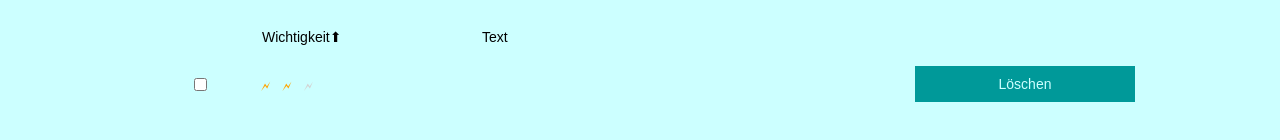
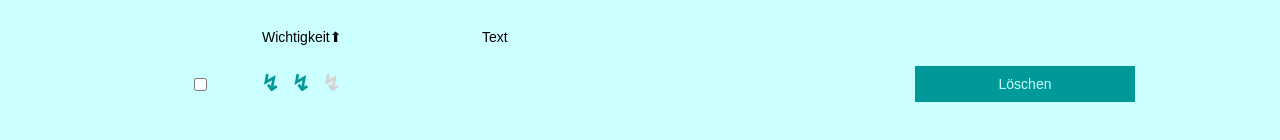
Before and after one commit to pinefoambath/webproject, a React (Create React App) app: page / in a window 1280 px wide. Both pictures are taken after a click on the button "Hinzufügen". Shown: the part 176-316 px from the top of the page. Built offline with nearby package versions, Linux system fonts and the light colour scheme.

Commit message:
Change bolt sign and update bolt color

```diff
--- a/src/components/ratingBolts.css
+++ b/src/components/ratingBolts.css
@@ -6,12 +6,16 @@
 }
 
 .on-rated {
-  color: orange;
+  font-size: 22px;
+  font-weight: bold;
+  color: #009999;
   border: none;
   background-color: #ccffff;
 }
 
 .off-rated {
+  font-size: 22px;
+  font-weight: bold;
   color: lightgray;
   border: none;
   background-color: #ccffff;
--- a/src/components/ratingBolts.tsx
+++ b/src/components/ratingBolts.tsx
@@ -12,7 +12,6 @@ interface ImportanceLevel {
 
 export const Rating = (input: ImportanceLevel) => {
   const [hover, setHover] = useState<number>(input.inprating)
-  const boltsign = '\u{1F5F2}' //String.fromCharCode(0xD83D, 0xDDF2	)  //🗲F5F2
   return (
     <div className="item-rating">
       {[...Array(3)].map((sign, index) => {
@@ -30,7 +29,7 @@ export const Rating = (input: ImportanceLevel) => {
             onMouseEnter={() => setHover(index)}
             onMouseLeave={() => setHover(input.inprating)}
           >
-            {boltsign}
+            ↯
           </button>
         )
       })}
```
